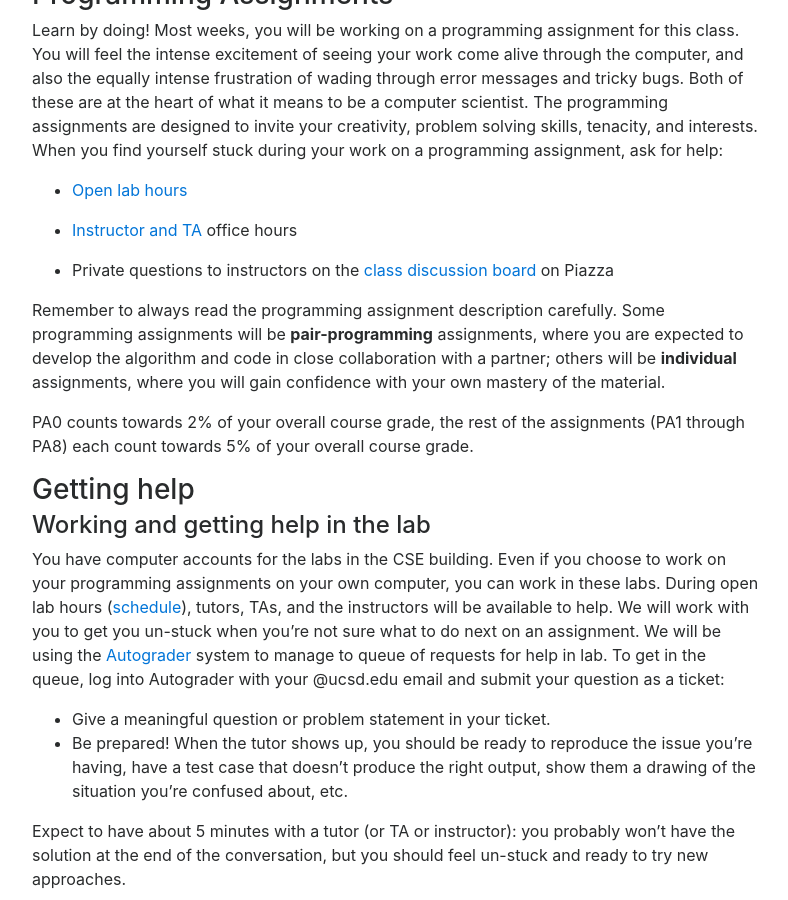
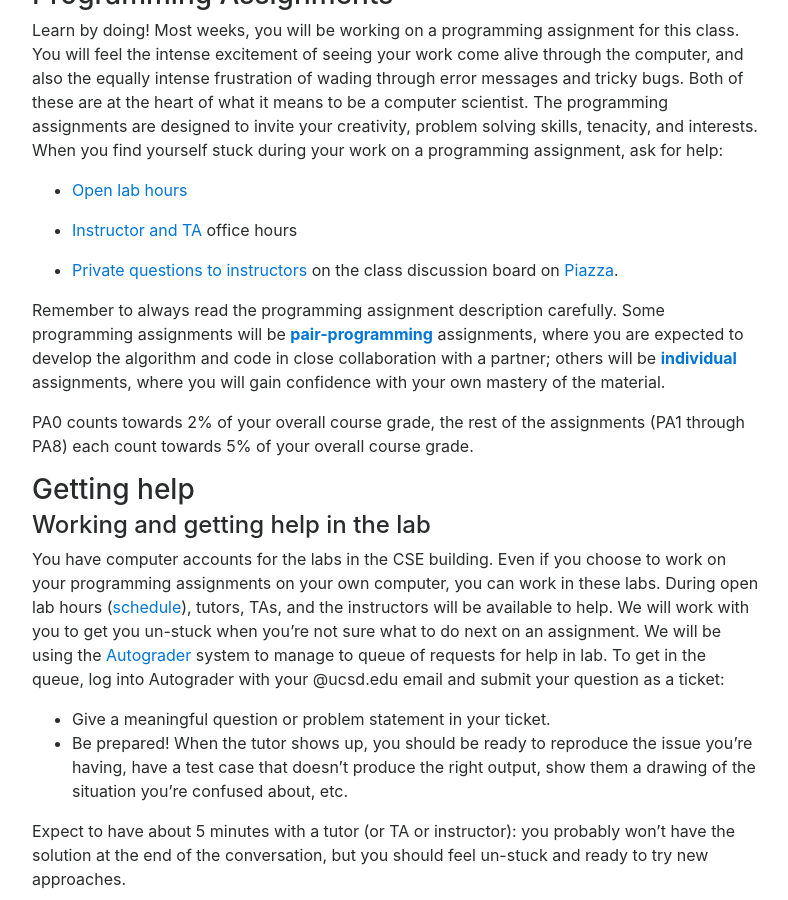
Before and after one commit to ucsd-cse8a-f18/ucsd-cse8a-f18.github.io, a Jekyll site: the page built from index.md, in a window 1280 px wide and 900 px high, scrolled down 3469 px. Shown: the whole window, without its empty margins (243-1031 px from the left). Built offline with Jekyll 4.4.1, drawn with Linux system fonts in a browser that asks for light colours; nearby versions of some CDN libraries; part of the change alters nothing that is shown.

```diff
--- a/index.md
+++ b/index.md
@@ -159,12 +159,12 @@ during your work on a programming assignment, ask for help:
 
 * <a href="#staff">Instructor and TA</a> office hours
 
-* Private questions to instructors on the <a href="#help">class discussion board</a> on Piazza
+* <a href="#help">Private questions to instructors</a> on the class discussion board on <a href="https://piazza.com/" target="_blank">Piazza</a>.
 
 
 Remember to always read the programming assignment description carefully.  Some programming assignments will
-be **pair-programming** assignments, where you are expected to develop the algorithm and code in close collaboration
-with a partner; others will be **individual** assignments, where you will gain confidence with your own mastery
+be <a href="#p:pas">**pair-programming**</a> assignments, where you are expected to develop the algorithm and code in close collaboration
+with a partner; others will be <a href="#p:pas">**individual**</a> assignments, where you will gain confidence with your own mastery
 of the material.
 
 PA0 counts towards 2% of your overall course grade, the rest of the assignments (PA1 through PA8) each count towards 5%
```
